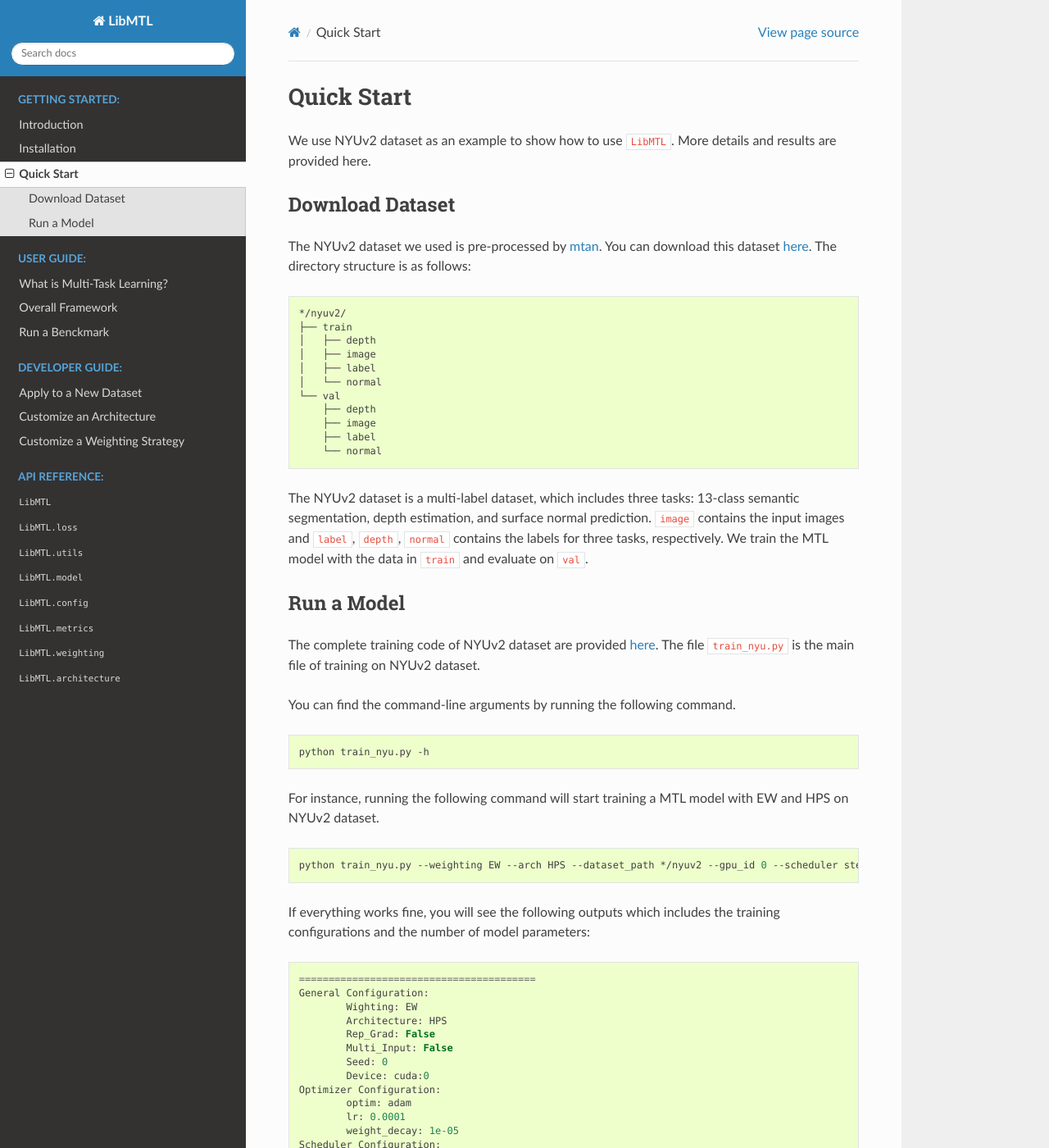
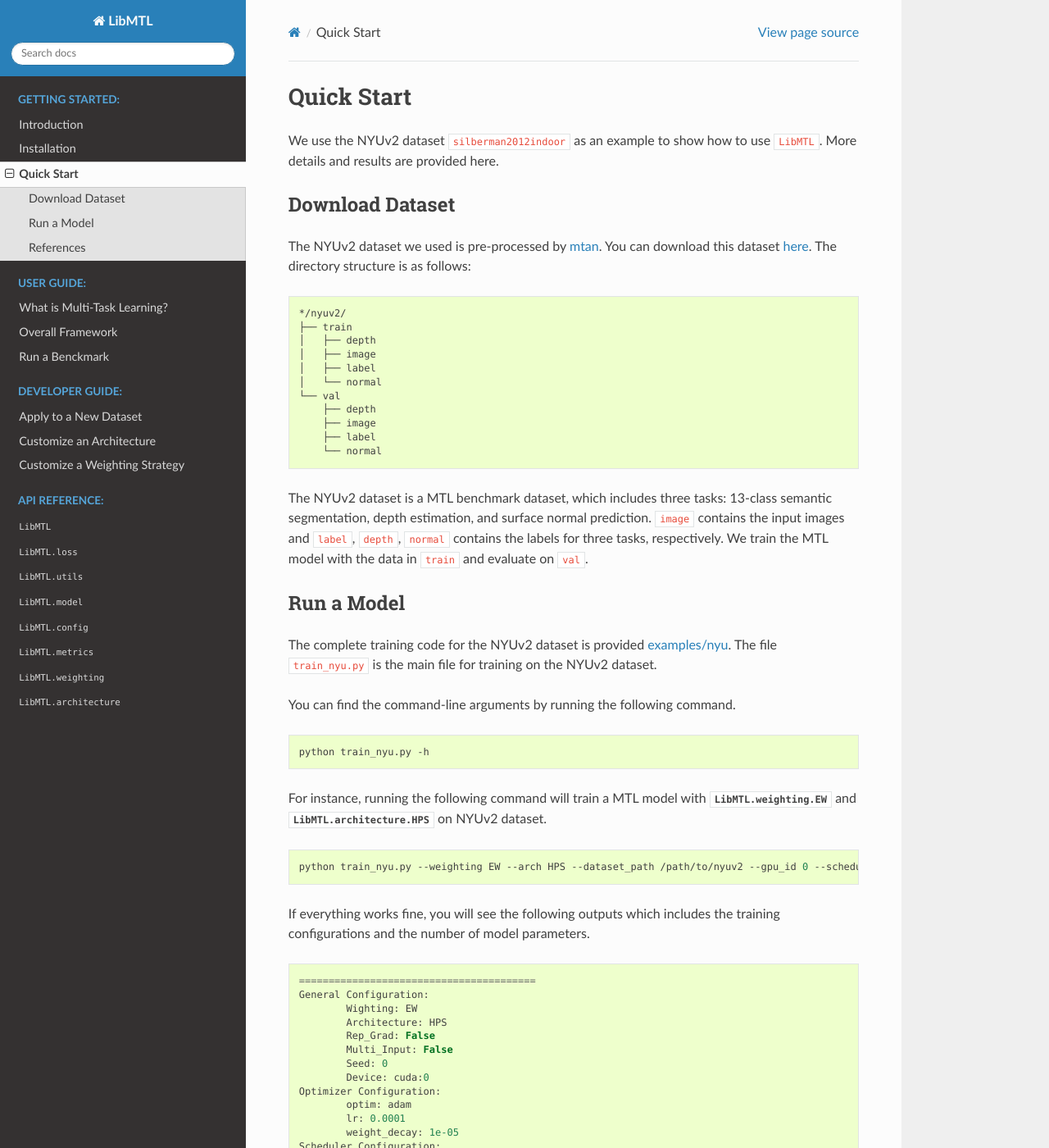
Before and after one commit to median-research-group/LibMTL, a Sphinx documentation site: the page built from docs/docs/getting_started/quick_start.md, in a window 1280 px wide and 1400 px high. Shown: the whole window at 82% size. Built offline with Sphinx 7.4.7 and the Read the Docs theme 2.0.0, drawn with Linux system fonts in a browser that asks for light colours; cross-references to code outside the pages are shown as plain code; some of the changed text lies outside the part shown.

Commit message:
Update quick_start.md

````diff
--- a/docs/docs/getting_started/quick_start.md
+++ b/docs/docs/getting_started/quick_start.md
@@ -1,6 +1,8 @@
 ## Quick Start
 
-We use NYUv2 dataset as an example to show how to use ``LibMTL``. More details and results are provided here.
+```eval_rst
+We use the NYUv2 dataset :cite:`silberman2012indoor` as an example to show how to use ``LibMTL``. More details and results are provided here.
+```
 
 ### Download Dataset
 
@@ -20,11 +22,11 @@ The NYUv2 dataset we used is pre-processed by [mtan](https://github.com/lorenmt/
     └── normal
 ```
 
-The NYUv2 dataset is a multi-label dataset, which includes three tasks: 13-class semantic segmentation, depth estimation, and surface normal prediction. ``image`` contains the input images and ``label``, ``depth``, ``normal`` contains the labels for three tasks, respectively. We train the MTL model with the data in ``train`` and evaluate on ``val``.
+The NYUv2 dataset is a MTL benchmark dataset, which includes three tasks: 13-class semantic segmentation, depth estimation, and surface normal prediction. ``image`` contains the input images and ``label``, ``depth``, ``normal`` contains the labels for three tasks, respectively. We train the MTL model with the data in ``train`` and evaluate on ``val``.
 
 ### Run a Model
 
-The complete training code of NYUv2 dataset are provided [here](https://github.com/median-research-group/LibMTL/examples/nyu). The file ``train_nyu.py`` is the main file of training on NYUv2 dataset.
+The complete training code for the NYUv2 dataset is provided [examples/nyu](https://github.com/median-research-group/LibMTL/examples/nyu). The file ``train_nyu.py`` is the main file for training on the NYUv2 dataset.
 
 You can find the command-line arguments by running the following command.
 
@@ -32,13 +34,15 @@ You can find the command-line arguments by running the following command.
 python train_nyu.py -h
 ```
 
-For instance, running the following command will start training a MTL model with EW and HPS on NYUv2 dataset.
+```eval_rst
+For instance, running the following command will train a MTL model with :class:`LibMTL.weighting.EW` and :class:`LibMTL.architecture.HPS` on NYUv2 dataset.
+```
 
 ```shell
-python train_nyu.py --weighting EW --arch HPS --dataset_path */nyuv2 --gpu_id 0 --scheduler step
+python train_nyu.py --weighting EW --arch HPS --dataset_path /path/to/nyuv2 --gpu_id 0 --scheduler step
 ```
 
-If everything works fine, you will see the following outputs which includes the training configurations and the number of model parameters:
+If everything works fine, you will see the following outputs which includes the training configurations and the number of model parameters.
 
 ```
 ========================================
@@ -64,7 +68,7 @@ Non-trainable Params: 0
 ========================================
 ```
 
-Next, the results will be printed in following format:
+Next, the results will be printed in following format.
 
 ```
 LOG FORMAT | segmentation_LOSS mIoU pixAcc | depth_LOSS abs_err rel_err | normal_LOSS mean median <11.25 <22.5 <30 | TIME
@@ -72,8 +76,16 @@ Epoch: 0000 | TRAIN: 1.4417 0.2494 0.5717 | 1.4941 1.4941 0.5002 | 0.3383 43.159
 Epoch: 0001 | TRAIN: 0.8958 0.4194 0.7201 | 0.7011 0.7011 0.2448 | 0.1993 31.5235 27.8404 0.1826 0.4060 0.5361 | Time: 82.2399 | TEST: 0.9980 0.4189 0.6868 | 0.6274 0.6274 0.2347 | 0.1991 31.0144 26.5077 0.2065 0.4332 0.5551 | Time: 12.0278
 ```
 
-If the training process ends, the best result on ``val`` will be printed as follows:
+If the training process ends, the best result on ``val`` will be printed as follows.
 
 ```
 Best Result: Epoch 65, result {'segmentation': [0.5377492904663086, 0.7544658184051514], 'depth': [0.38453552363844823, 0.1605487049810748], 'normal': [23.573742, 17.04381, 0.35038458555943763, 0.609274380451927, 0.7207172795833373]}
 ```
+
+ ### References
+
+```eval_rst
+.. bibliography::
+   :style: unsrt
+   :filter: docname in docnames
+```
````
